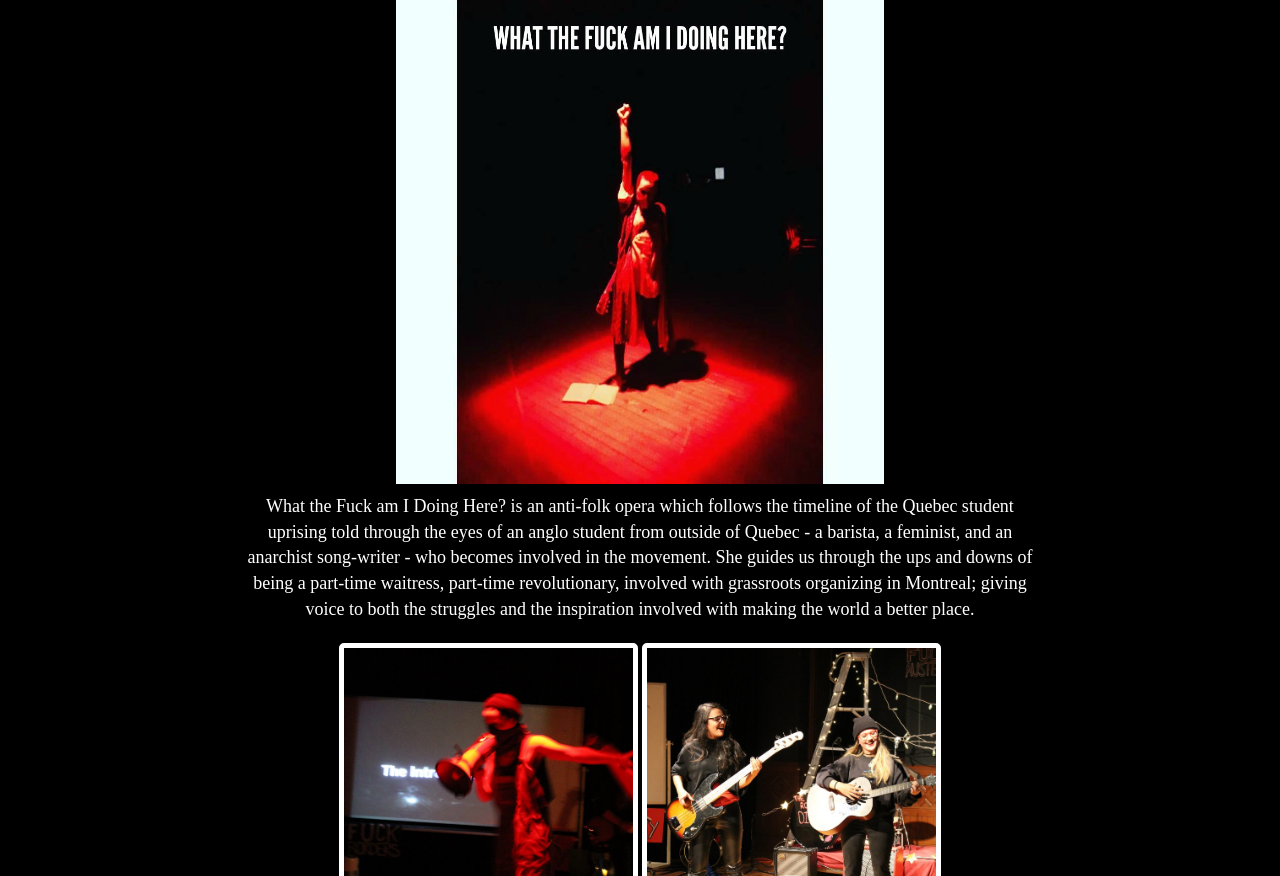
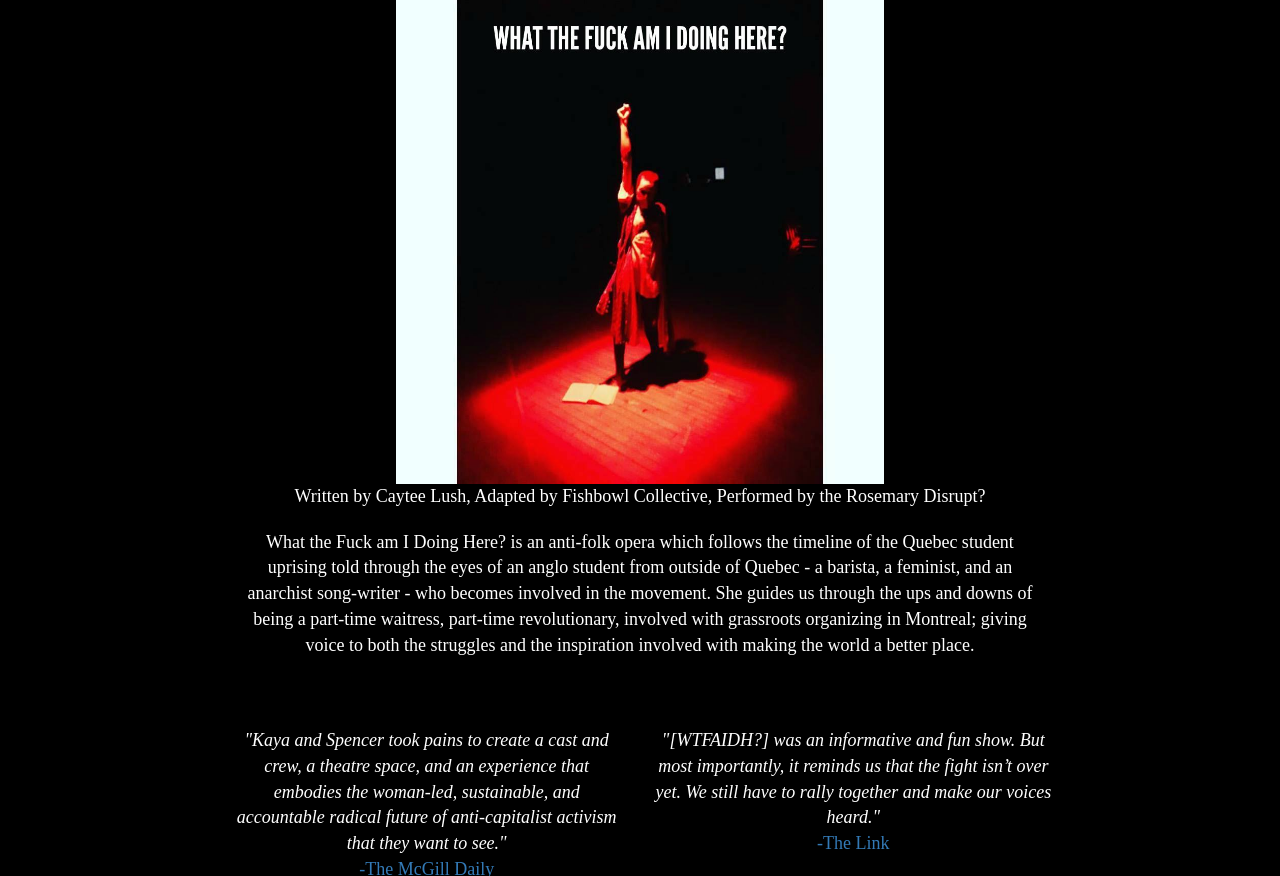
Before and after one commit to fishbowlcollective/fishbowlcollective.github.io, a plain HTML site: page WhatTheFuckAmIDoingHere.html in a window 1280 px wide. Shown: the part 76-952 px from the top of the page. Drawn offline with nearby package versions, Linux system fonts and the light colour scheme; a web font is replaced by a local one.

Commit message:
Initial commit

```diff
--- a/WhatTheFuckAmIDoingHere.html
+++ b/WhatTheFuckAmIDoingHere.html
@@ -75,6 +75,13 @@
       <div class="col-sm-3"></div>
     </div>
     <div class="row">
+      <center>
+        <p>
+          Written by Caytee Lush, Adapted by Fishbowl Collective, Performed by the Rosemary Disrupt?
+        </p>
+      </center>
+    </div>
+    <div class="row">
       <div class="col-sm-2"></div>
       <div class="col-sm-8">
         <center>
@@ -85,6 +92,30 @@
       </div>
       <div class="col-sm-2"></div>
     </div>
+
+    <div class="row" style="padding:25px"></div>
+
+    <div class="row">
+      <div class="col-sm-2"></div>
+      <div class="col-sm-4 reviews">
+        <p>
+          "Kaya and Spencer took pains to create a cast and crew, a theatre space, and an experience that embodies the woman-led, sustainable, and accountable radical future of anti-capitalist activism that they want to see."
+          <br/>
+          <a class="cite" href="http://www.mcgilldaily.com/2016/11/songs-to-smash-the-state/">-The McGill Daily</a>
+        </p>
+      </div>
+      <div class="col-sm-4 reviews">
+        <p>
+          "[WTFAIDH?] was an informative and fun show. But most importantly, it reminds us that the fight isn’t over yet. We still have to rally together and make our voices heard."
+          <br/>
+          <a class="cite" href="https://thelinknewspaper.ca/blogs/entry/a-not-so-austere-crash-course-in-anti-austerity">-The Link</a>
+        </p>
+      </div>
+      <div class="col-sm-2"></div>
+    </div>
+
+    <div class="row" style="padding:25px"></div>
+
 
     <!--gallery-->
     <div class="row">
--- a/wtf.css
+++ b/wtf.css
@@ -10,3 +10,12 @@ img{
 p{
 	font-size: 18px;
 }
+.reviews{
+  text-align: center;
+  font-style: italic;
+  display: flex;
+  align-items: center;
+}
+.cite{
+	font-style: normal;
+}
```
